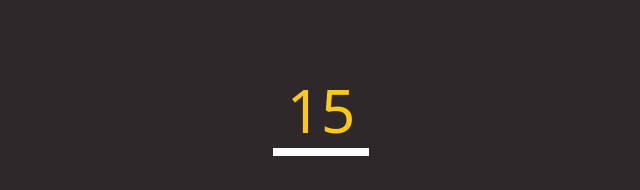
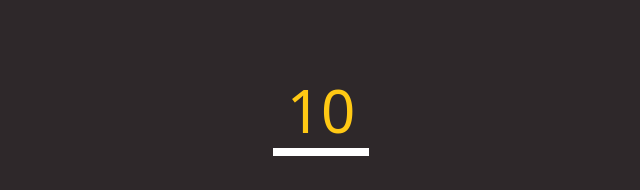
Before and after one commit to SornchaiTheDev/colornonym, a Next.js app: page / in a window 1280 px wide. Shown: the top 190 px of the page, without its empty margins (319-959 px from the left). Built offline with nearby package versions, Linux system fonts and the light colour scheme.

Commit message:
Add : useTimer hooks

```diff
--- a/components/ColorParts.js
+++ b/components/ColorParts.js
@@ -1,6 +1,11 @@
 import React from "react";
+import useTimer from "../hooks/timer";
 
 function ColorParts() {
+  const [timer, startTimer] = useTimer();
+  React.useEffect(() => {
+    startTimer();
+  }, []);
   return (
     <div className="grid grid-cols-3 gap-6 mt-20">
       <div className="w-24 h-24 rounded-full bg-[#107E7D]"></div>
--- a/components/timer.js
+++ b/components/timer.js
@@ -1,9 +1,12 @@
 import React from "react";
+import useTimer from "../hooks/timer";
 
 function Timer() {
+  const [time, startTimer] = useTimer();
+
   return (
     <div className="flex justify-center items-center flex-col space-y-2">
-      <h1 className="text-timer text-6xl">15</h1>
+      <h1 className="text-timer text-6xl">{time}</h1>
       <span className="w-24 h-2 bg-white "></span>
     </div>
   );
--- /dev/null
+++ b/hooks/context.js
@@ -0,0 +1,8 @@
+import React, { createContext, useContext, useRe } from "react";
+
+const Context = createContext(null);
+function ContextProvider({ children }) {
+  return <Context.Provider value={null}>{children}</Context.Provider>;
+}
+
+export default ContextProvider;
--- /dev/null
+++ b/hooks/timer.js
@@ -0,0 +1,34 @@
+import { useState, useEffect } from "react";
+
+/**
+ *
+ * create a timer using date - now
+ * check if user click button
+ */
+
+export default function useTimer() {
+  const [initialTime, setInitialTime] = useState(null);
+  const [time, setTime] = useState(10);
+  const [isStart, setIsStart] = useState(false);
+
+  // Countdown Function
+  useEffect(() => {
+    const count = setInterval(() => {
+      if (isStart) {
+        const seconds = Math.round(
+          (initialTime - new Date(Date.now()).getTime()) / 1000
+        );
+        if (seconds <= 0) setIsStart(false);
+        setTime(seconds);
+      }
+    }, 1000);
+    return () => clearInterval(count);
+  }, [time, isStart]);
+
+  const startTimer = () => {
+    setIsStart(true);
+    setInitialTime(new Date(Date.now() + 10000).getTime());
+  };
+
+  return [time, startTimer];
+}
--- a/pages/index.js
+++ b/pages/index.js
@@ -1,12 +1,14 @@
 import ColorParts from "../components/ColorParts";
 import Timer from "../components/timer";
-
+import ContextProvider from "../hooks/context";
 function index() {
   return (
-    <div className="flex flex-col justify-start items-center pt-20  bg-primary h-screen px-12">
-      <Timer />
-      <ColorParts />
-    </div>
+    <ContextProvider>
+      <div className="flex flex-col justify-start items-center pt-20  bg-primary h-screen px-12">
+        <Timer />
+        <ColorParts />
+      </div>
+    </ContextProvider>
   );
 }
 
```
